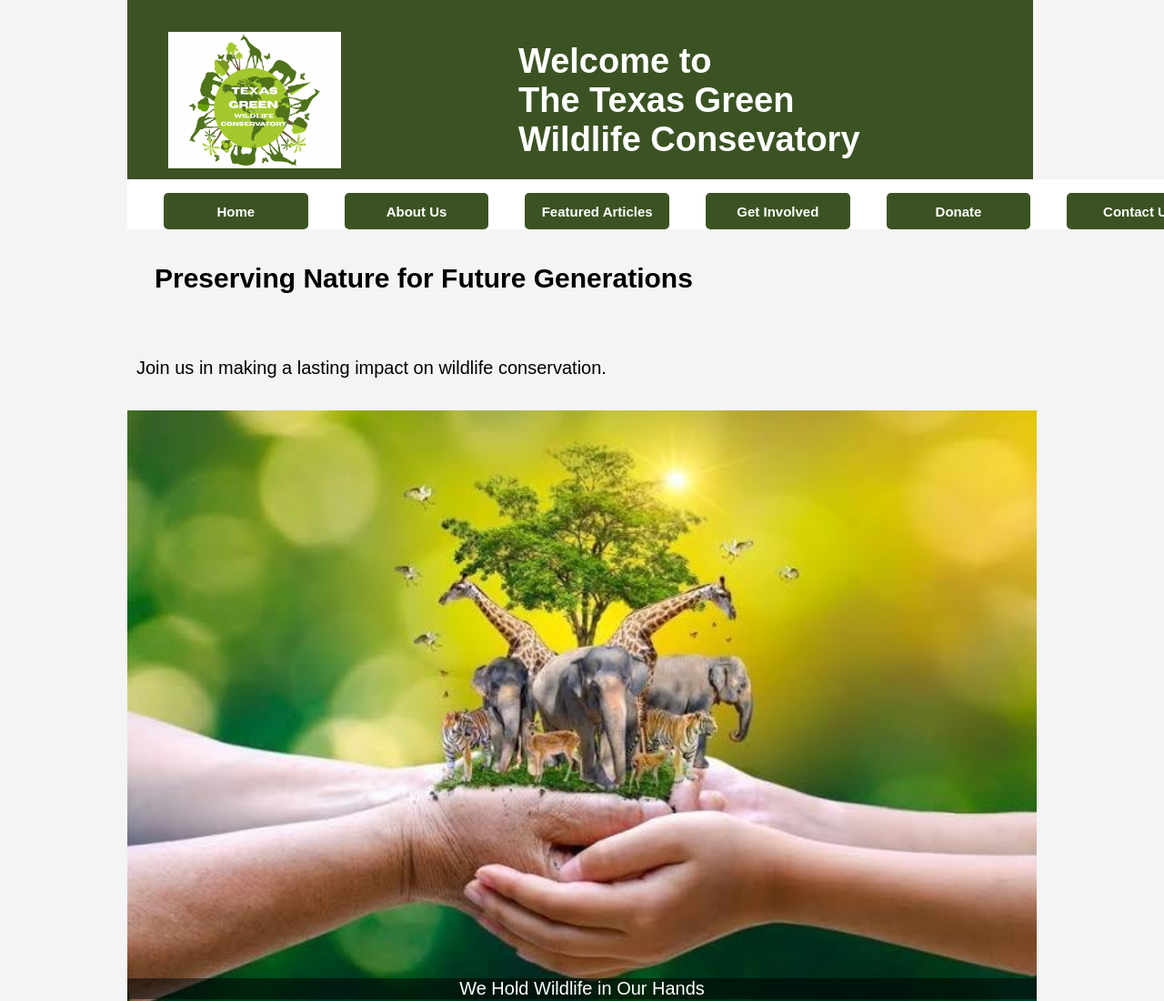
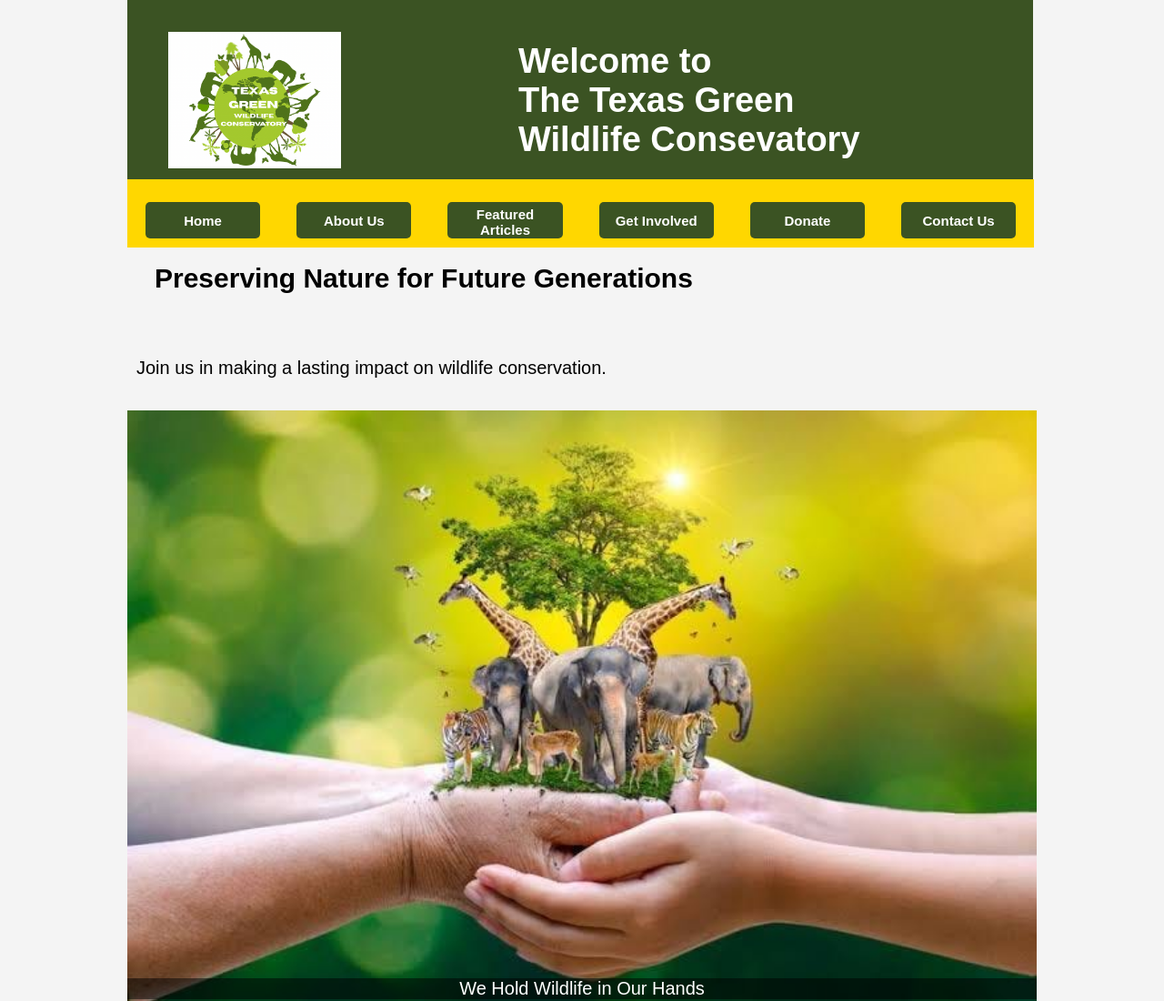
Before and after one commit to garzadebra8/Wildlife-Conservatory, a plain HTML site: page index.html in a window 1280 px wide. Shown: the top 1100 px of the page at 91% size. Drawn offline with Linux system fonts and the light colour scheme.

Commit message:
finalist

```diff
--- a/style.css
+++ b/style.css
@@ -28,6 +28,33 @@ header {
 	 z-index: 1000;
 
 }
+nav ul {
+  list-style: none;
+  display: flex;
+  gap: 40px;
+	text-align:center;
+	font-size: 17px;
+background-color:gold;
+	backface-visibility: visible;
+	 z-index: 1000;
+	position: fixed;
+	padding: 10px 20px;
+	width:957.2px;
+
+}
+
+
+
+nav ul li a {
+  color: white;
+  text-decoration: none;
+  font-weight: bold;
+	align-items: center;
+
+
+}
+
+
 
 
 
@@ -42,8 +69,8 @@ header {
 
 
 @media screen and (max-width: 800px) {
-  heading, nav,footer {
-    width: 100%; /* The width is 100%, when the viewport is 800px or smaller */
+  heading, nav, footer {
+    width: 100%;
   }
 }
 
@@ -59,30 +86,6 @@ h1{text-align:left;
   height: 150px;
 	width:190px;
 	padding: 25px;
-}
-
-nav ul {
-  list-style: none;
-  display: flex;
-  gap: 40px;
-	text-align:center;
-	font-size: 17px;
-background-color:white;
-	backface-visibility: visible;
-	 z-index: 1000;
-	position: fixed;
-	width:90%;
-
-
-
-}
-
-nav ul li a {
-  color: white;
-  text-decoration: none;
-  font-weight: bold;
-	align-items: center;
-
 }
 
 
```
